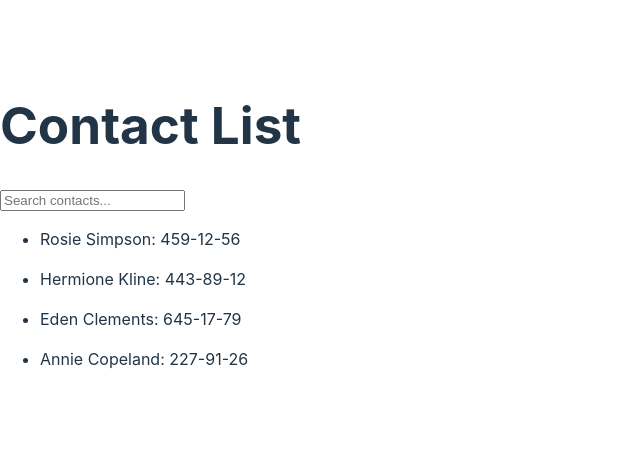
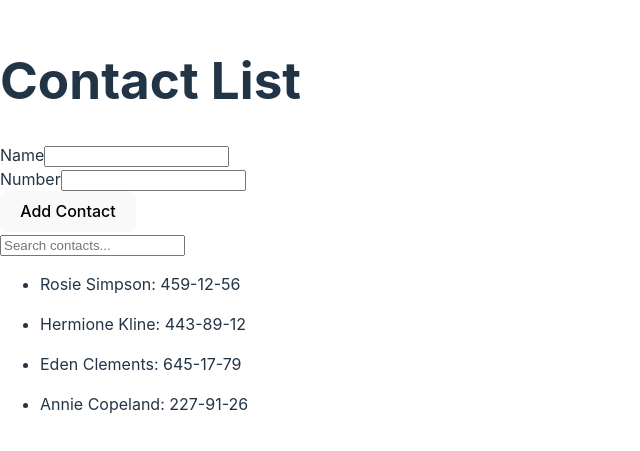
Before and after one commit to SandraHotsyn/goit-react-hw-03, a React (Vite) app: page / in a window 1280 px wide. Shown: the part 175-626 px from the top of the page, without its empty margins (0-640 px from the left). Built offline with nearby package versions, Linux system fonts and the light colour scheme.

Commit message:
add contact

```diff
--- a/src/components/App/App.jsx
+++ b/src/components/App/App.jsx
@@ -1,10 +1,12 @@
 import { useState } from "react";
+import { nanoid } from "nanoid";
 import ContactList from "../ContactList/ContactList";
 import SearchBox from "../SearchBox/SearchBox";
+import ContactForm from "../ContactForm/ContactForm";
 import "./App.module.css";
 
 export default function App() {
-  const [contacts] = useState([
+  const [contacts, setContacts] = useState([
     { id: "id-1", name: "Rosie Simpson", number: "459-12-56" },
     { id: "id-2", name: "Hermione Kline", number: "443-89-12" },
     { id: "id-3", name: "Eden Clements", number: "645-17-79" },
@@ -17,6 +19,15 @@ export default function App() {
     setFilter(event.target.value);
   };
 
+  const addContact = (name, number) => {
+    const newContact = {
+      id: nanoid(),
+      name,
+      number,
+    };
+    setContacts((prevContacts) => [...prevContacts, newContact]);
+  };
+
   const filteredContacts = contacts.filter((contact) =>
     contact.name.toLowerCase().includes(filter.toLowerCase())
   );
@@ -24,6 +35,7 @@ export default function App() {
   return (
     <div>
       <h1>Contact List</h1>
+      <ContactForm onSubmit={addContact} />
       <SearchBox filter={filter} onFilterChange={handleFilterChange} />
       <ContactList contacts={filteredContacts} />
     </div>
```
